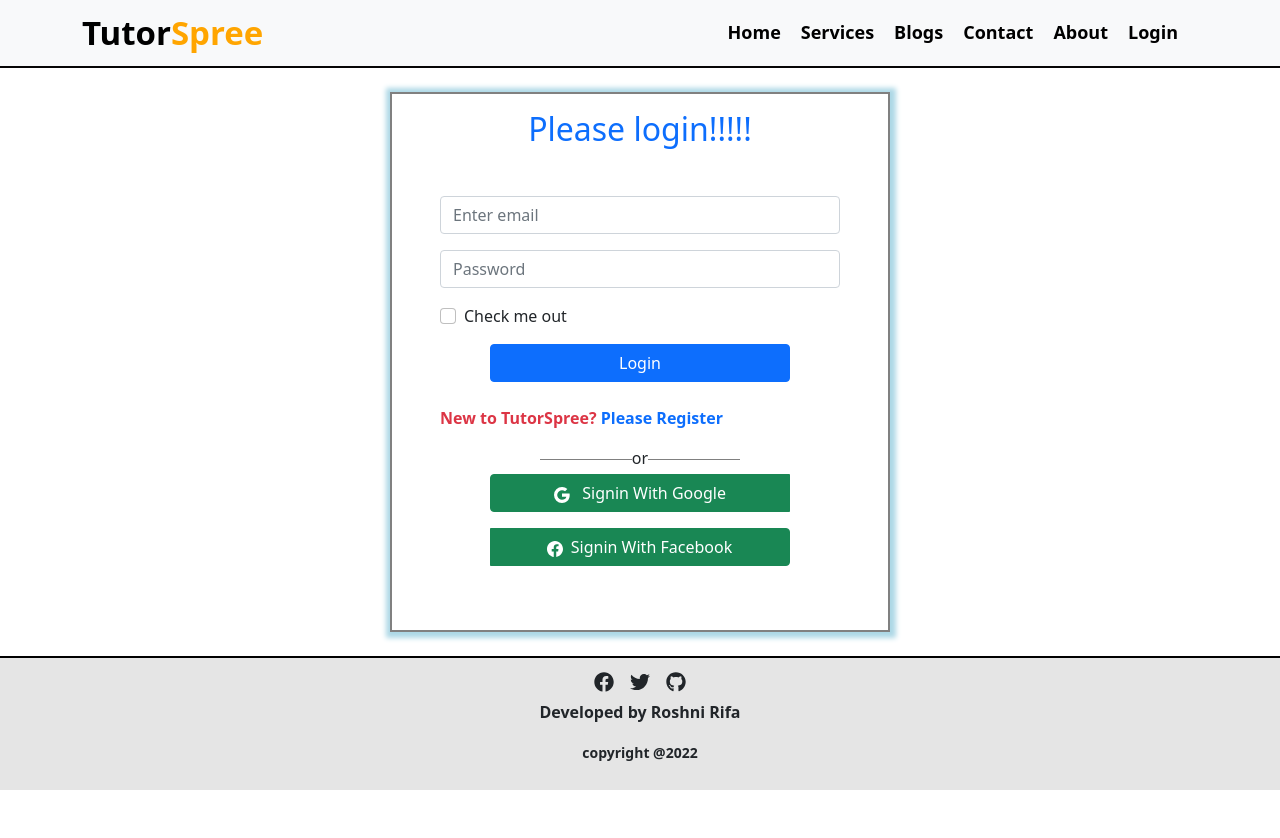
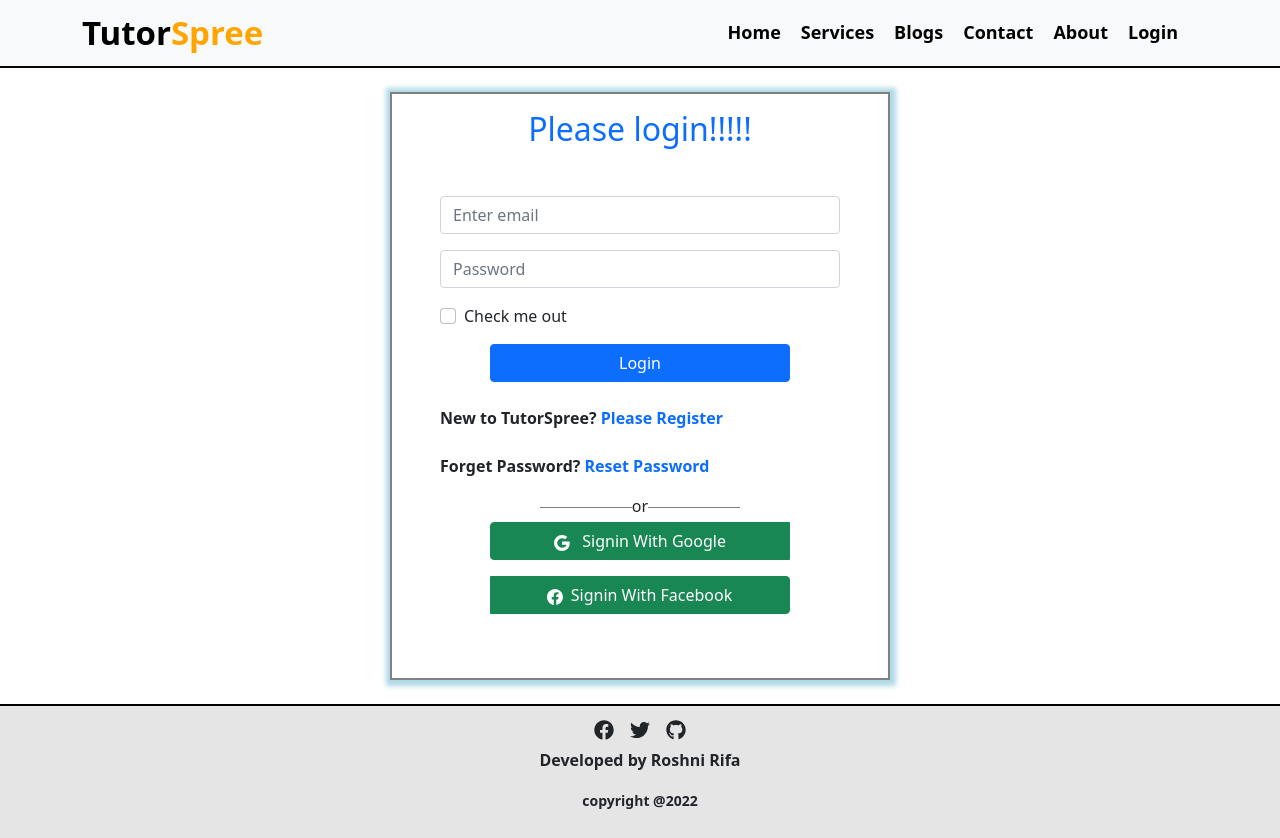
Before and after one commit to roshnirifa/TutorSpree, a React (Create React App) app: page /login in a window 1280 px wide. Before the commit the page ends 800 px from the top, so only its background shows below. Built offline with nearby package versions, Linux system fonts and the light colour scheme; no server answers.

Commit message:
reset password added

```diff
--- a/package.json
+++ b/package.json
@@ -15,6 +15,7 @@
     "react-icons": "^4.3.1",
     "react-router-dom": "^6.3.0",
     "react-scripts": "5.0.1",
+    "react-toastify": "^8.2.0",
     "web-vitals": "^2.1.4"
   },
   "scripts": {
--- a/src/pages/Home/Banner/Banner.css
+++ b/src/pages/Home/Banner/Banner.css
@@ -10,3 +10,15 @@
     padding-left: 70px;
 
 }
+
+@media only screen and (max-width: 1045px) {
+    .welcome-container {
+        display: flex;
+        justify-content: center;
+
+    }
+
+    .img {
+        width: 220px;
+    }
+}
--- a/src/pages/Home/Banner/Banner.js
+++ b/src/pages/Home/Banner/Banner.js
@@ -7,7 +7,7 @@
 const Banner = () => {
     return (
 
-        <div className='d-flex container mt-5 bg-light'>
+        <div className='d-flex container mt-5 bg-light welcome-container'>
             <div className="welcome ">
                 <h1 className='title my-5'>Welcome to Tutor<span style={{ color: 'orange' }}>Spree</span></h1>
                 <p>If you’re searching for a Math Tutor who can provide you with the personalized attention you deserve, look no further! I am a knowledgeable private teacher with many years of experience, and have been offering my services as a Math Tutor since 2000 in the greater San Francisco area. I can help unlock your full potential by providing the one-on-one attention you need in order to succeed.</p>
--- a/src/pages/Login/Login.js
+++ b/src/pages/Login/Login.js
@@ -1,11 +1,17 @@
 import React, { useRef } from 'react';
-import { useNavigate, useLocation } from 'react-router-dom';
+import { useNavigate, useLocation, Link } from 'react-router-dom';
 import auth from '../../firebase_init';
-import { useSignInWithEmailAndPassword } from 'react-firebase-hooks/auth';
+import { useSendPasswordResetEmail, useSignInWithEmailAndPassword } from 'react-firebase-hooks/auth';
 import { Form } from 'react-bootstrap';
 
 import SocialLogin from '../SocialLogin/SocialLogin';
-import './Login.css'
+import './Login.css';
+import { ToastContainer, toast } from 'react-toastify';
+
+import 'react-toastify/dist/ReactToastify.css';
+
+
+
 
 const Login = () => {
     const emailRef = useRef('');
@@ -14,8 +20,9 @@
     const location = useLocation()
     const [signInWithEmailAndPassword, user, loading, error,] = useSignInWithEmailAndPassword(auth);
 
+    const [sendPasswordResetEmail, sending] = useSendPasswordResetEmail(auth);
+    let from = location.state?.from?.pathname || "/";
 
-    let from = location.state?.from?.pathname || "/";
 
     const handleSubmit = e => {
         e.preventDefault();
@@ -29,6 +36,17 @@
     }
     const navigateSignUp = () => {
         navigate('/register');
+    }
+
+    const resetPassword = async () => {
+        const email = emailRef.current.value;
+        if (email) {
+            await sendPasswordResetEmail(email);
+            toast('Sent email');
+        }
+        else {
+            toast('please enter your email address');
+        }
     }
     return (
         <div className='mx-auto box my-4'>
@@ -47,9 +65,16 @@
                 <div className='text-center'>
                     <button className='btn btn-primary'>Login</button>
                 </div>
-                <p className='mt-4 text-danger fw-bold'>New to TutorSpree? <span className='text-primary' onClick={navigateSignUp} style={{ cursor: 'pointer' }}>Please Register</span></p>
+                <p className='mt-4  fw-bold'>New to TutorSpree? <span className='text-primary' onClick={navigateSignUp} style={{ cursor: 'pointer' }}>Please Register</span></p>
+
+
+                <p className='mt-4  fw-bold'>Forget Password? <span className='text-primary' onClick={resetPassword} style={{ cursor: 'pointer' }}>Reset Password</span></p>
+
+
+                {/* <p>Forget Password? <span className='btn btn-link text-primary text-decoration-none' onClick={resetPassword}>Reset Password</span> </p> */}
 
                 <SocialLogin></SocialLogin>
+                <ToastContainer />
             </Form>
 
 
```
Also changed, not shown: 1 other file (tests, documents, lock files or other folders).
